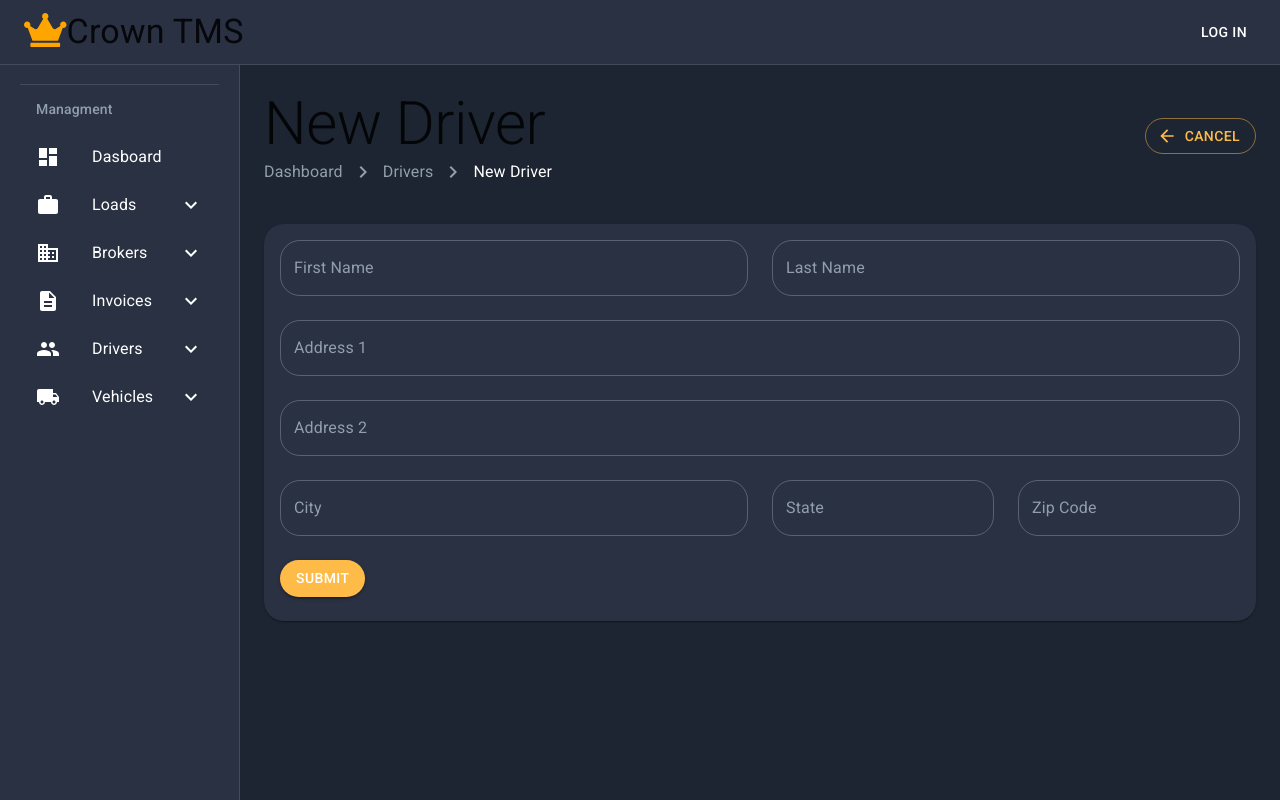
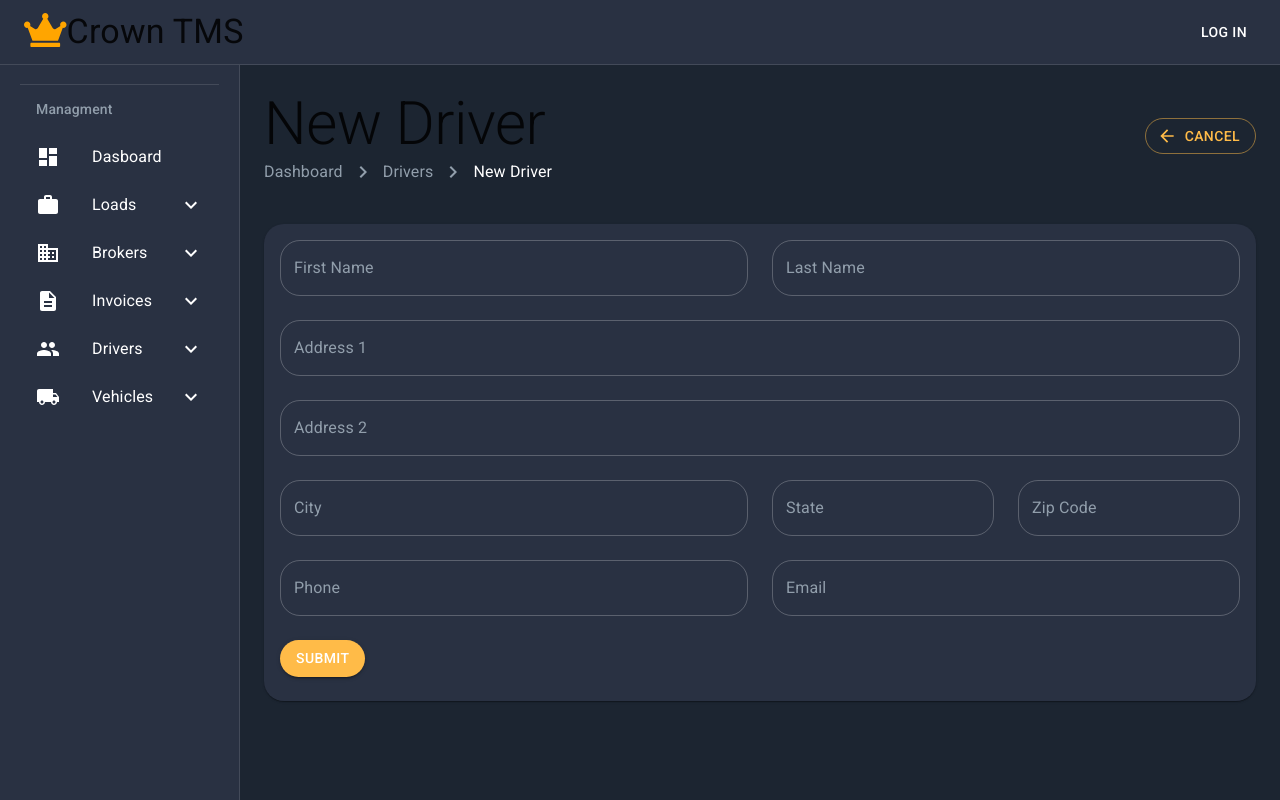
Before and after one commit to ionkorol/crown-tms, a Next.js app: page /drivers/new in a window 1280 px wide. Built offline with nearby package versions, Linux system fonts and the light colour scheme; no server answers.

Commit message:
Update Driver Records

```diff
--- /dev/null
+++ b/lib/formatPhone.ts
@@ -0,0 +1,13 @@
+const formatPhoneNumber = (str: string) => {
+
+  //Check if the input is of correct length
+  const match = str.match(/^(\d{3})(\d{3})(\d{4})$/);
+
+  if (match) {
+    return "(" + match[1] + ") " + match[2] + "-" + match[3];
+  }
+
+  return null;
+};
+
+export default formatPhoneNumber;
--- a/lib/index.ts
+++ b/lib/index.ts
@@ -1,3 +1,4 @@
 export { default as useAuth } from "./useAuth";
 export { default as formatAddress } from "./formatAddress";
 export { default as formatCurrency } from "./formatCurrency";
+export { default as formatPhone } from "./formatPhone";
--- a/package.json
+++ b/package.json
@@ -35,8 +35,12 @@
     "@babel/preset-react": "^7.14.5",
     "@types/js-cookie": "^2.2.6",
     "@types/nprogress": "^0.2.0",
+    "@typescript-eslint/eslint-plugin": "^4.28.1",
+    "@typescript-eslint/parser": "^4.28.1",
     "babel-plugin-import": "^1.13.3",
     "babel-plugin-transform-imports": "^2.0.0",
+    "eslint": "^7.29.0",
+    "eslint-plugin-react": "^7.24.0",
     "typescript": "^4.3.2"
   }
 }
--- a/pages/drivers/new.tsx
+++ b/pages/drivers/new.tsx
@@ -27,6 +27,8 @@ const schema = yup.object().shape({
     state: yup.string().required("Required"),
     zipCode: yup.string().required("Required"),
   }),
+  phone: yup.string().required("Required"),
+  email: yup.string().email("Enter Valid Email").required("Required"),
 });
 
 const NewDriver = () => {
@@ -44,6 +46,8 @@ const NewDriver = () => {
         state: "",
         zipCode: "",
       },
+      phone: "",
+      email: "",
     },
     onSubmit: async () => {
       try {
@@ -209,6 +213,32 @@ const NewDriver = () => {
                     }
                   />
                 </Grid>
+                <Grid item md={6}>
+                  <TextField
+                    fullWidth
+                    variant="outlined"
+                    id="phone"
+                    name="phone"
+                    label="Phone"
+                    value={formik.values.phone}
+                    onChange={formik.handleChange}
+                    error={formik.touched.phone && Boolean(formik.errors.phone)}
+                    helperText={formik.touched.phone && formik.errors.phone}
+                  />
+                </Grid>
+                <Grid item md={6}>
+                  <TextField
+                    fullWidth
+                    variant="outlined"
+                    id="email"
+                    name="email"
+                    label="Email"
+                    value={formik.values.email}
+                    onChange={formik.handleChange}
+                    error={formik.touched.email && Boolean(formik.errors.email)}
+                    helperText={formik.touched.email && formik.errors.email}
+                  />
+                </Grid>
                 <Grid item>
                   <Button variant="contained" color="primary" type="submit">
                     Submit
--- a/utils/interfaces.ts
+++ b/utils/interfaces.ts
@@ -86,8 +86,11 @@ export interface DriverProp {
   firstName: string;
   lastName: string;
   address: AddressProp;
+  phone: string;
+  email: string;
   createdAt: number;
 }
+
 export interface VehicleProp {
   id: string;
   createdAt: number;
```
Also changed, not shown: components/drivers/DataTable.tsx (+20 -13 lines), .eslintrc.json (added), 1 other file (tests, documents, lock files or other folders).
